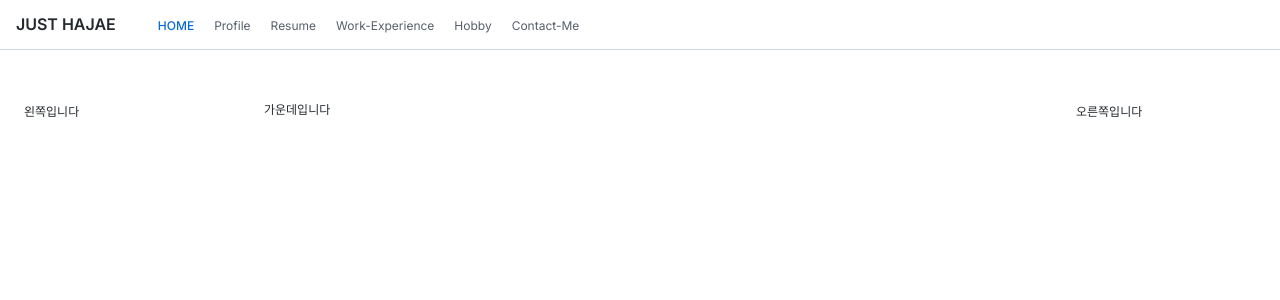
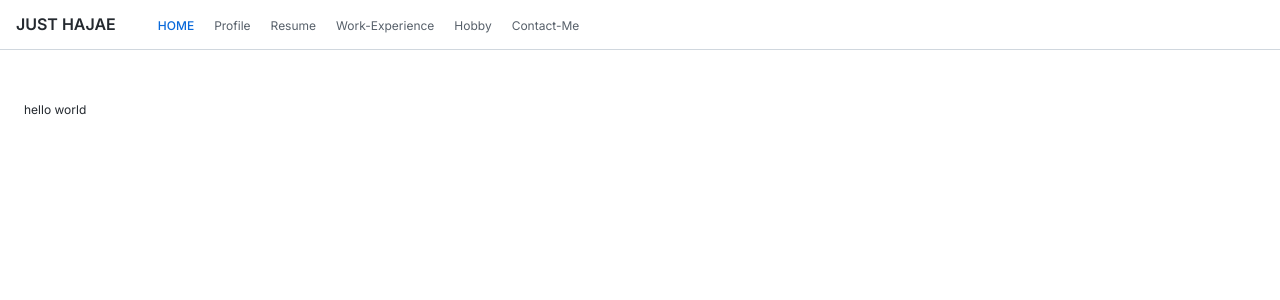
Before and after one commit to HaJaehyeong/just-hajae, a Next.js app: page / in a window 1280 px wide. Shown: the top 300 px of the page. Built offline with nearby package versions, Linux system fonts and the light colour scheme.

Commit message:
add component: one column layout

```diff
--- a/app/page.tsx
+++ b/app/page.tsx
@@ -1,11 +1,5 @@
-import ThreeColumnLayout from '@/components/three-column-layout/three-column-layout';
+import OneColumnLayout from '@/components/one-column-layout/one-column-layout';
 
 export default function Home() {
-  return (
-    <ThreeColumnLayout
-      left={<>왼쪽입니다</>}
-      center={<>가운데입니다</>}
-      right={<>오른쪽입니다</>}
-    />
-  );
+  return <OneColumnLayout>hello world</OneColumnLayout>;
 }
--- /dev/null
+++ b/components/one-column-layout/one-column-layout.module.scss
@@ -0,0 +1,22 @@
+@use '@/styles/mixins' as mixin;
+
+.layout {
+  @include mixin.flex(row, flex-start, center);
+  padding: 0 24px;
+  width: 100%;
+}
+
+.one-column {
+  @include mixin.flex(row, flex-start, center);
+  @include mixin.text(body-sm, 400);
+  padding: 40px 0;
+  max-width: var(--ds-page-width);
+  width: 100%;
+}
+
+.center {
+  position: relative;
+  margin-top: 14px;
+  flex: 1;
+  min-height: calc(100dvh + 103px);
+}
--- /dev/null
+++ b/components/one-column-layout/one-column-layout.tsx
@@ -0,0 +1,16 @@
+import { ReactNode } from 'react';
+import styles from './one-column-layout.module.scss';
+
+interface OneColumnLayoutProps {
+  children: ReactNode;
+}
+
+export default function OneColumnLayout({ children }: OneColumnLayoutProps) {
+  return (
+    <div className={styles['layout']}>
+      <div className={styles['one-column']}>
+        <div className={styles['center']}>{children}</div>
+      </div>
+    </div>
+  );
+}
```
